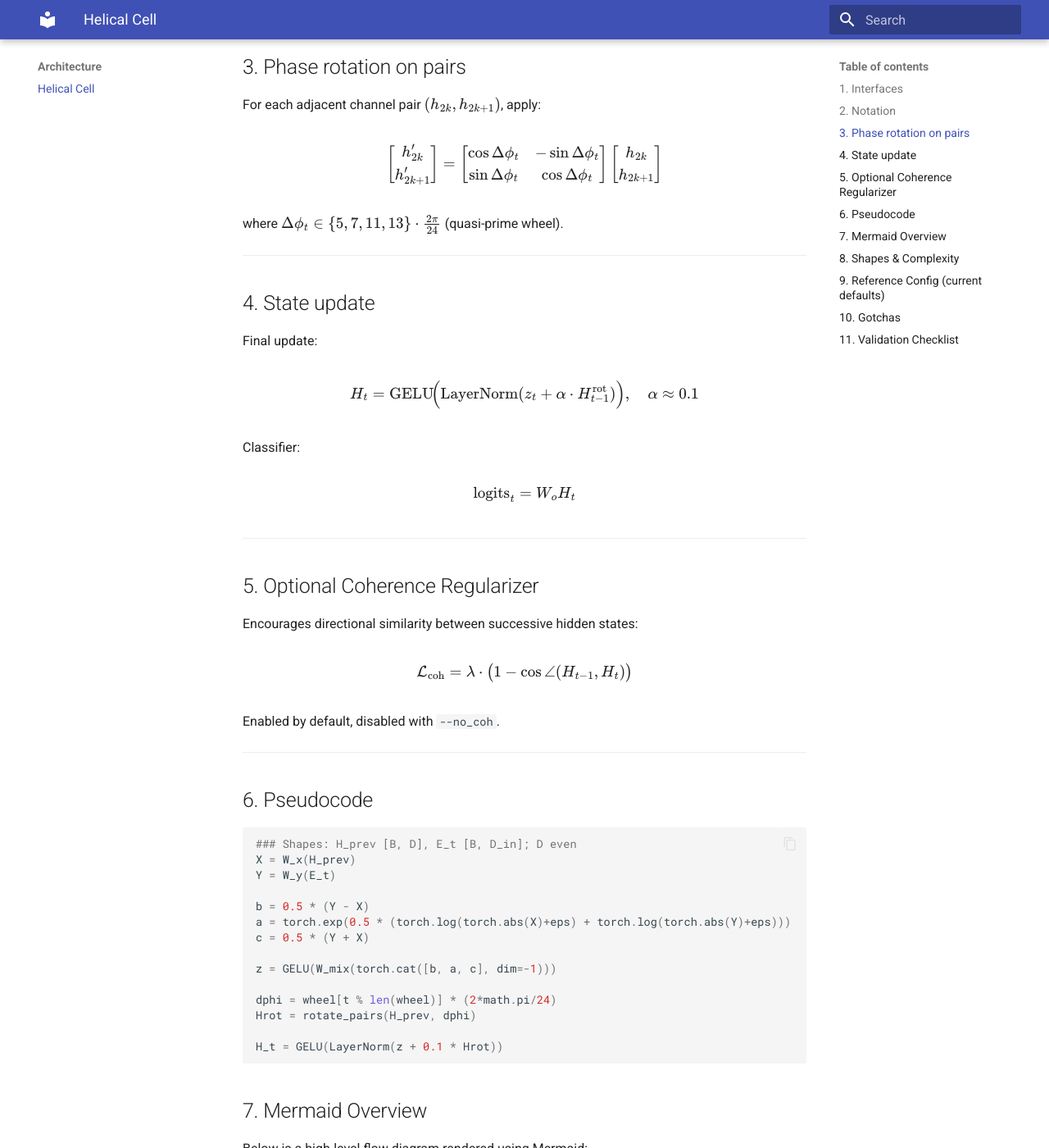
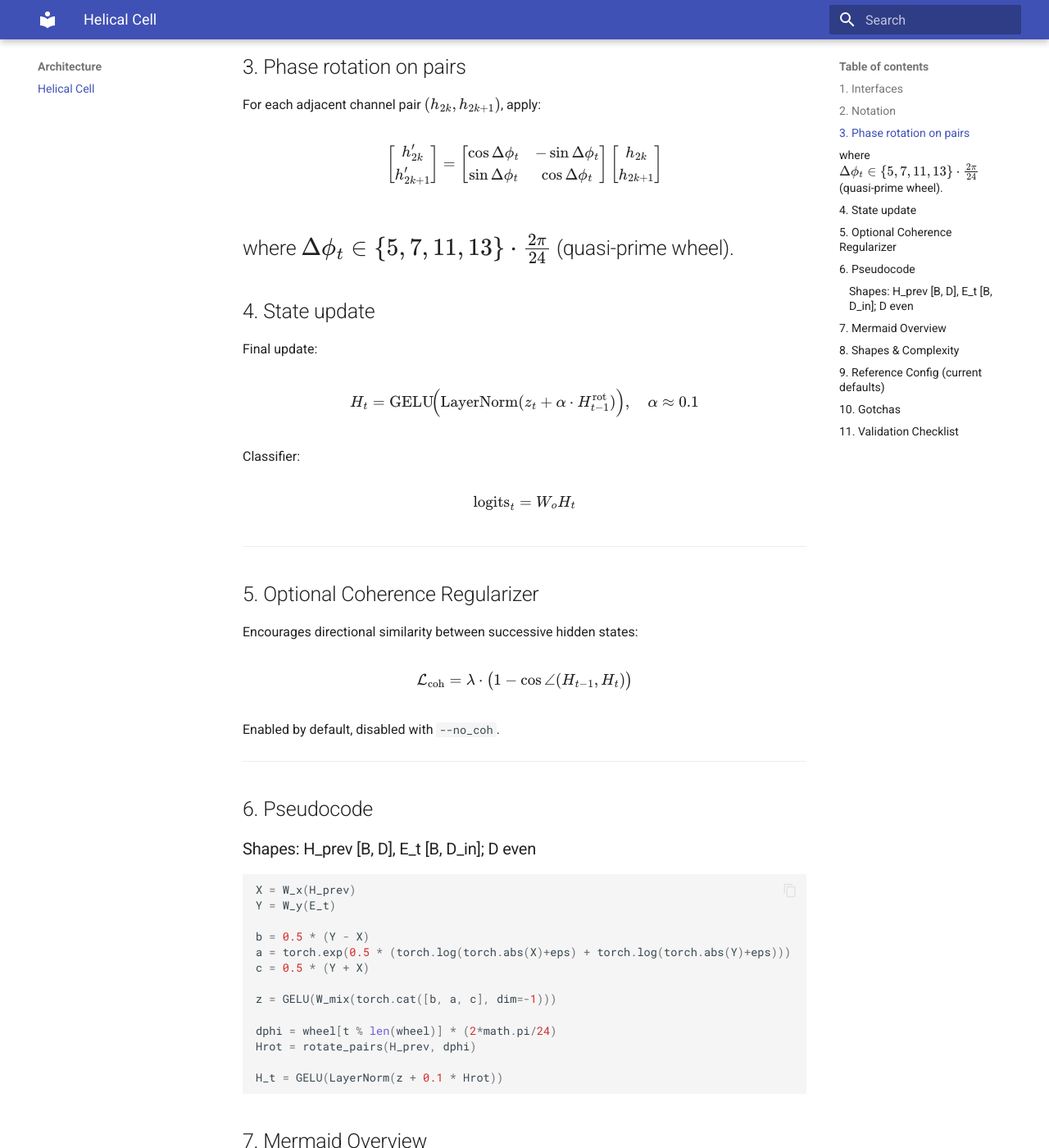
Before and after one commit to delchaplin/helical-ai, an MkDocs documentation site: the page built from docs/20-architecture/arch-spec.md, in a window 1280 px wide and 1400 px high, scrolled down 1080 px. Shown: the whole window at 82% size. Built offline with MkDocs 1.6.1 and Material for MkDocs 9.7.7, drawn with Linux system fonts in a browser that asks for light colours.

Commit message:
Update arch-spec.md

````diff
--- a/docs/20-architecture/arch-spec.md
+++ b/docs/20-architecture/arch-spec.md
@@ -48,7 +48,7 @@
 
 ## 3. Phase rotation on pairs
 
-For each adjacent channel pair \((h_{2k}, h_{2k+1})\), apply:
+For each adjacent channel pair $(h_{2k}, h_{2k+1})$, apply:
 
 $$
 \begin{bmatrix}
@@ -66,8 +66,7 @@
 \end{bmatrix}
 $$
 
-where \(\Delta\phi_t \in \{5,7,11,13\}\cdot \tfrac{2\pi}{24}\) (quasi-prime wheel).
-
+where $\Delta\phi_t \in \{5,7,11,13\}\cdot \frac{2\pi}{24}$ (quasi-prime wheel).
 ---
 
 ## 4. State update
@@ -99,9 +98,10 @@
 ---
 
 ## 6. Pseudocode
+### Shapes: H_prev [B, D], E_t [B, D_in]; D even
 
 ```python
-### Shapes: H_prev [B, D], E_t [B, D_in]; D even
+
 X = W_x(H_prev)
 Y = W_y(E_t)
 
````
